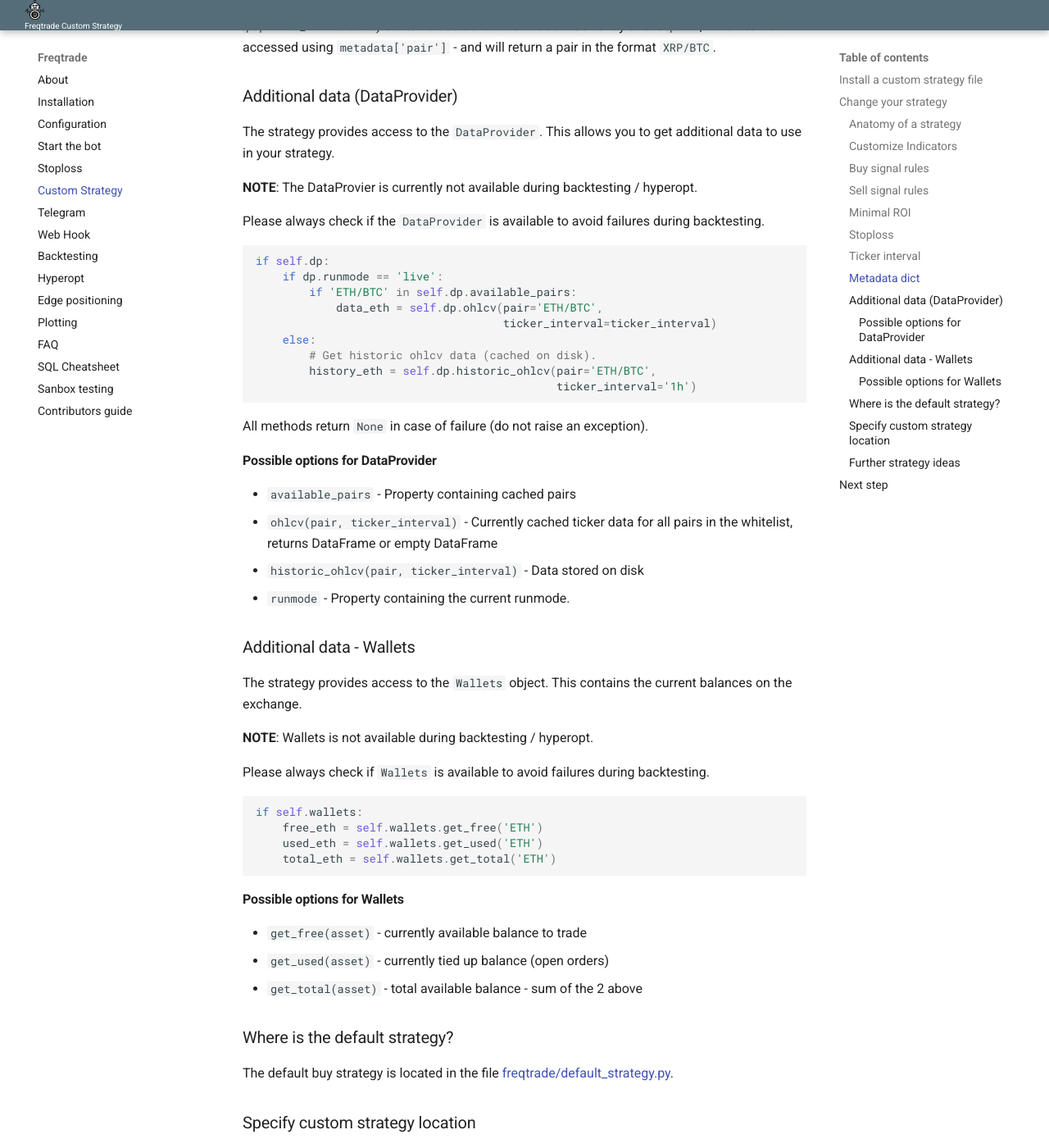
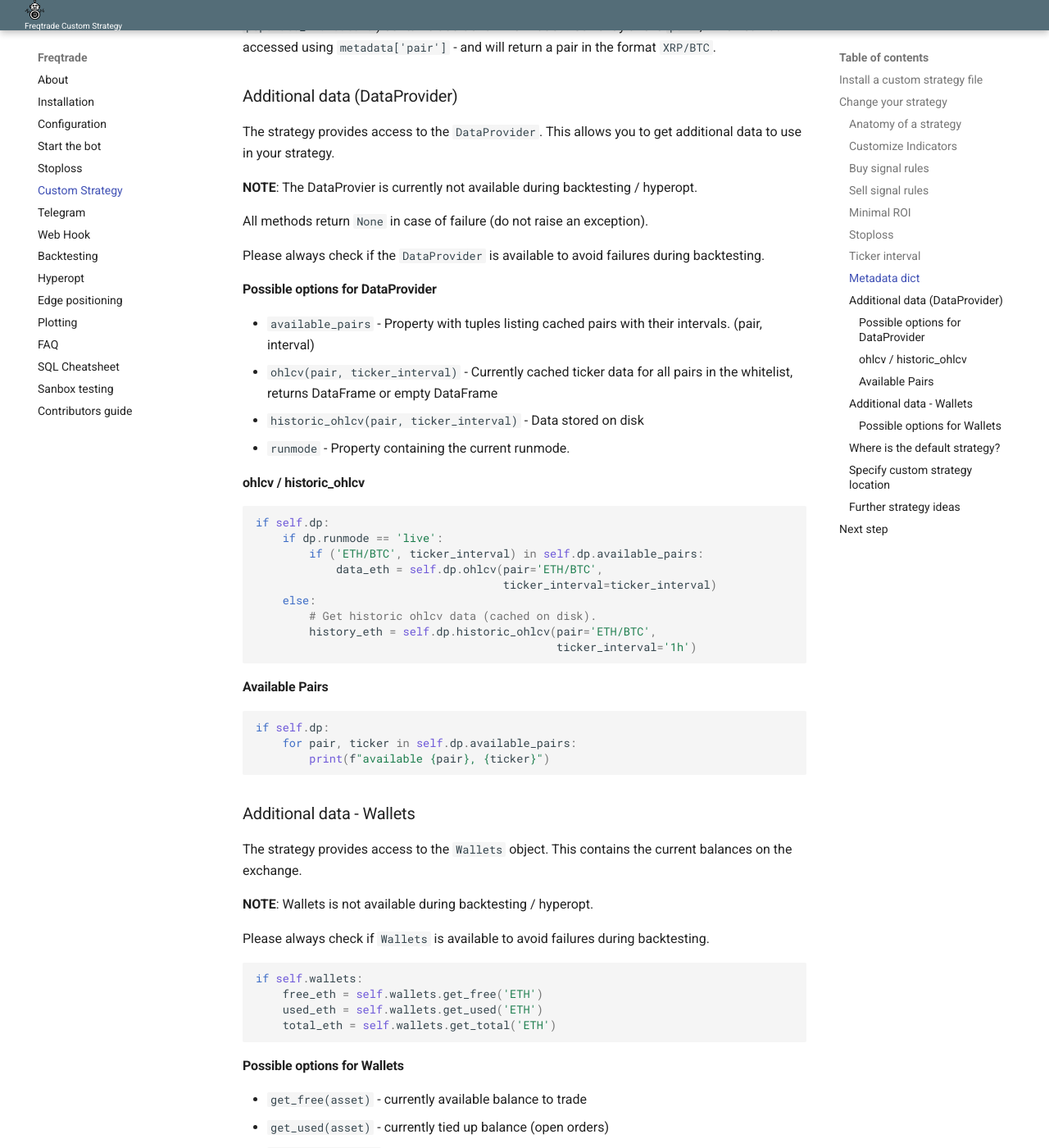
Before and after one commit to jacksonmori755/Crypto-trading-bot, an MkDocs documentation site: the page built from docs/bot-optimization.md, in a window 1280 px wide and 1400 px high, scrolled down 5147 px. Shown: the whole window at 82% size. Built offline with MkDocs 1.6.1 and Material for MkDocs 9.7.7, drawn with Linux system fonts in a browser that asks for light colours.

Commit message:
Adjust documentation to tuple use

````diff
--- a/docs/bot-optimization.md
+++ b/docs/bot-optimization.md
@@ -228,12 +228,23 @@ The strategy provides access to the `DataProvider`. This allows you to get addit
 
 **NOTE**: The DataProvier is currently not available during backtesting / hyperopt.
 
+All methods return `None` in case of failure (do not raise an exception).
+
 Please always check if the `DataProvider` is available to avoid failures during backtesting.
+
+#### Possible options for DataProvider
+
+- `available_pairs` - Property with tuples listing cached pairs with their intervals. (pair, interval)
+- `ohlcv(pair, ticker_interval)` - Currently cached ticker data for all pairs in the whitelist, returns DataFrame or empty DataFrame
+- `historic_ohlcv(pair, ticker_interval)` - Data stored on disk
+- `runmode` - Property containing the current runmode.
+
+#### ohlcv / historic_ohlcv
 
 ``` python
 if self.dp:
     if dp.runmode == 'live':
-        if 'ETH/BTC' in self.dp.available_pairs:
+        if ('ETH/BTC', ticker_interval) in self.dp.available_pairs:
             data_eth = self.dp.ohlcv(pair='ETH/BTC',
                                      ticker_interval=ticker_interval)
     else:
@@ -242,14 +253,13 @@ if self.dp:
                                              ticker_interval='1h')
 ```
 
-All methods return `None` in case of failure (do not raise an exception).
+#### Available Pairs
 
-#### Possible options for DataProvider
-
-- `available_pairs` - Property containing cached pairs
-- `ohlcv(pair, ticker_interval)` - Currently cached ticker data for all pairs in the whitelist, returns DataFrame or empty DataFrame
-- `historic_ohlcv(pair, ticker_interval)` - Data stored on disk
-- `runmode` - Property containing the current runmode.
+``` python
+if self.dp:
+    for pair, ticker in self.dp.available_pairs:
+        print(f"available {pair}, {ticker}")
+```
 
 ### Additional data - Wallets
 
````
Also changed, not shown: 1 other file.
